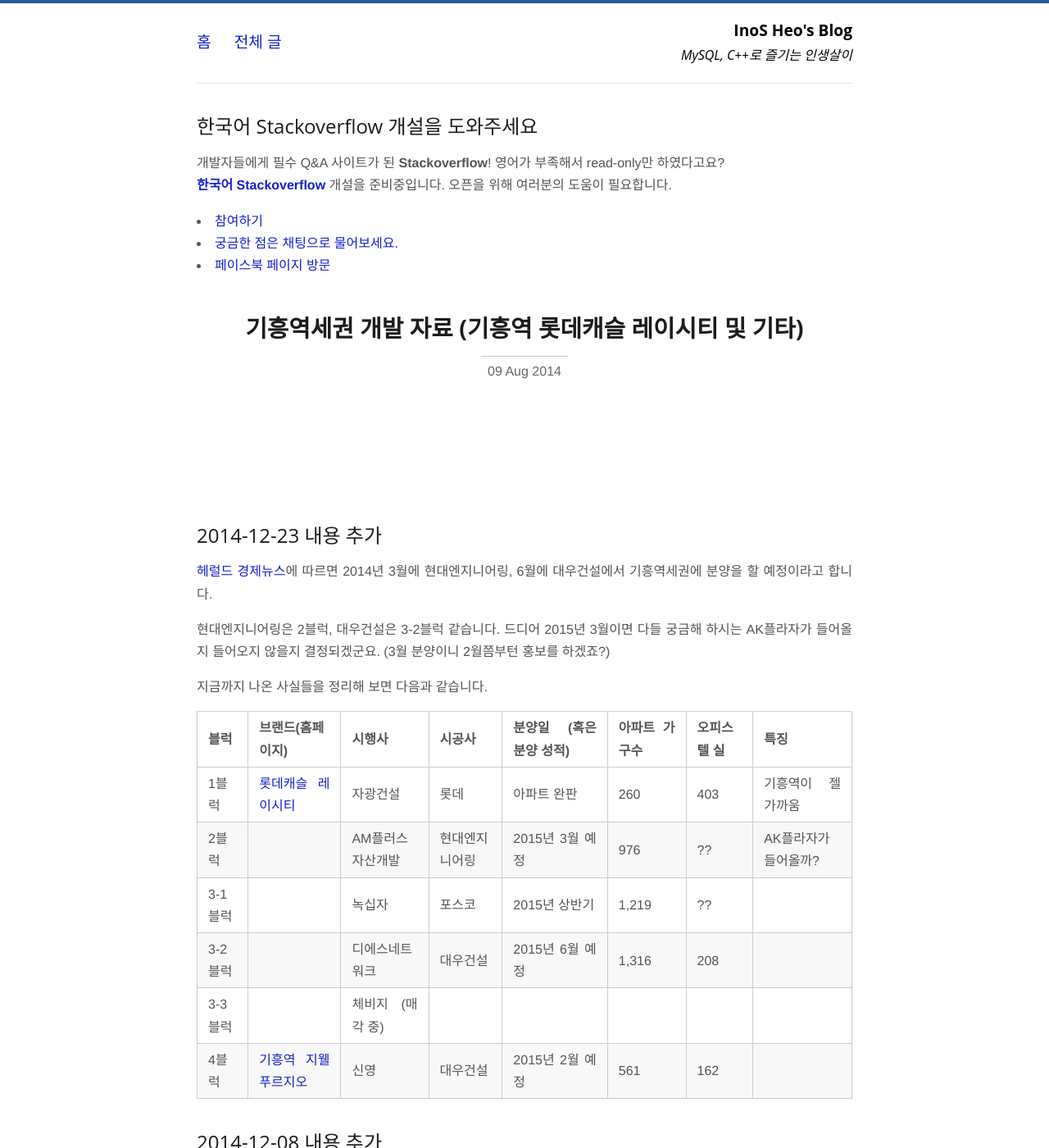
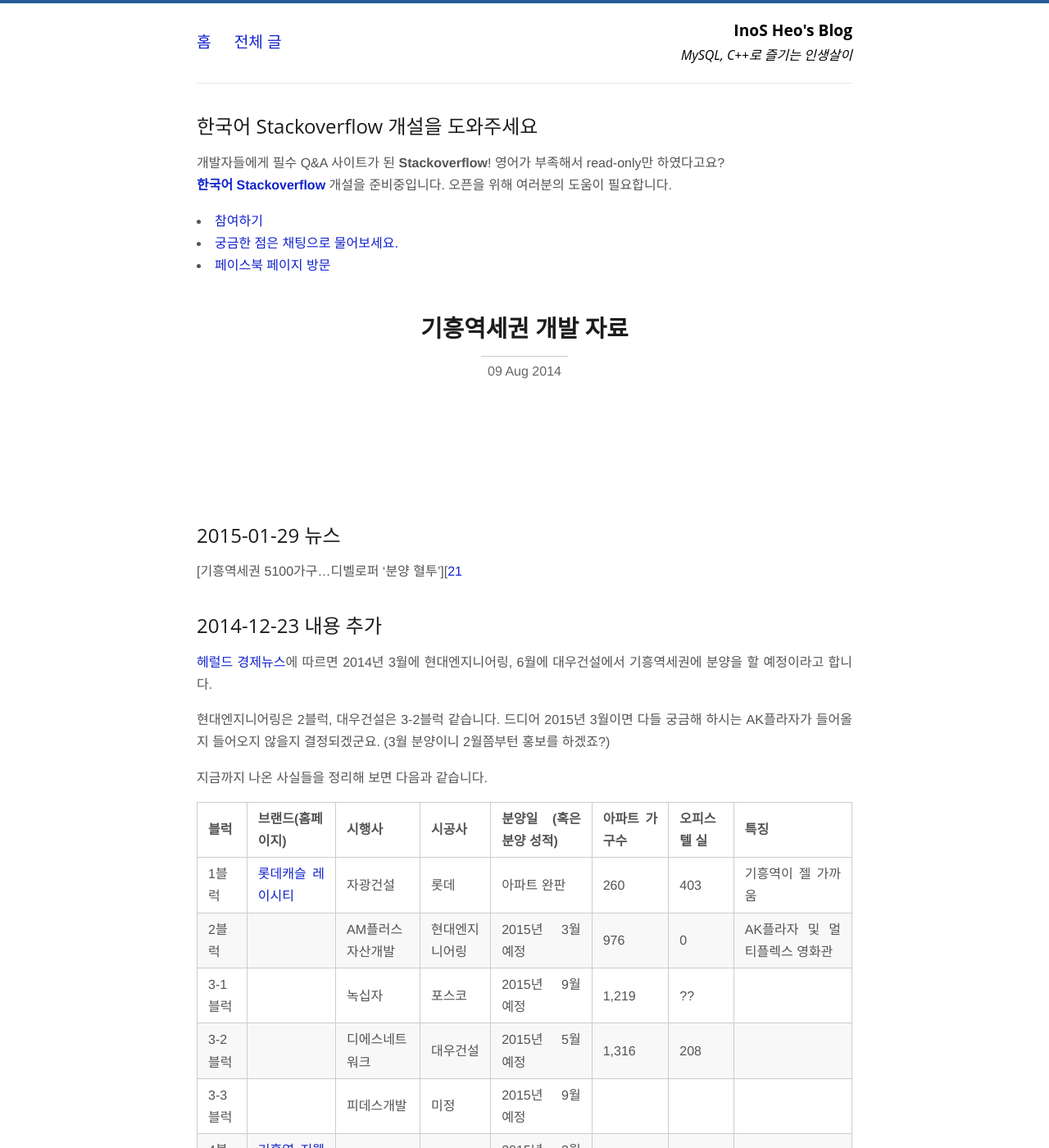
Before and after one commit to jason-heo/jason-heo.github.io, a Jekyll site: the page built from _posts/2014-08-09-giheung-stat.md, in a window 1280 px wide and 1400 px high. Shown: the whole window at 82% size. Built offline with Jekyll 4.4.1, drawn with Linux system fonts in a browser that asks for light colours; Markdown is read by kramdown in place of the engine named in the settings; comment, search, counter and statistics services are not loaded.

Commit message:
뉴스 추가. 분양 일정 수정

```diff
--- a/_posts/2014-08-09-giheung-stat.md
+++ b/_posts/2014-08-09-giheung-stat.md
@@ -1,8 +1,12 @@
 ---
 layout: post
-title: "기흥역세권 개발 자료 (기흥역 롯데캐슬 레이시티 및 기타)"
+title: "기흥역세권 개발 자료"
 categories: life
 ---
+
+## 2015-01-29 뉴스
+
+[기흥역세권 5100가구…디벨로퍼 '분양 혈투'][[21]
 
 ## 2014-12-23 내용 추가
 
@@ -15,11 +19,11 @@
 |블럭|브랜드(홈페이지)|시행사|시공사|분양일 (혹은 분양 성적)|아파트 가구수|오피스텔 실|특징|
 |----|------|------|------|-----------------------|-------------|-----------|----|
 |1블럭  |[롯데캐슬 레이시티][19]    |자광건설        |롯데          |아파트 완판    |260  |403|기흥역이 젤 가까움|
-|2블럭  |                           |AM플러스자산개발|현대엔지니어링|2015년 3월 예정|976  |?? |AK플라자가 들어올까?|
-|3-1블럭|                           |녹십자          |포스코        |2015년 상반기  |1,219|?? | |
-|3-2블럭|                           |디에스네트워크  |대우건설      |2015년 6월 예정|1,316|208| |
-|3-3블럭|                           |체비지 (매각 중)|              |               |     |   | |
-|4블럭  |[기흥역 지웰 푸르지오][20] |신영            |대우건설      |2015년 2월 예정|561  |162| |
+|2블럭  |                           |AM플러스자산개발|현대엔지니어링|2015년 3월 예정|976  |0|AK플라자 및 멀티플렉스 영화관|
+|3-1블럭|                           |녹십자          |포스코        |2015년 9월 예정|1,219|?? | |
+|3-2블럭|                           |디에스네트워크  |대우건설      |2015년 5월 예정|1,316|208| |
+|3-3블럭|                           |피데스개발      |미정          |2015년 9월 예정|     |   | |
+|4블럭  |[기흥역 지웰 푸르지오][20] |신영            |대우건설      |2015년 3월 예정|561  |162| |
 
 ## 2014-12-08 내용 추가
 
@@ -199,3 +203,4 @@
 [18]: http://news.naver.com/main/read.nhn?mode=LSD&mid=sec&sid1=101&oid=016&aid=0000600944
 [19]: http://www.lotte-raycity.com/
 [20]: http://giheung.g-well.co.kr/
+[21]: http://news.naver.com/main/read.nhn?mode=LSD&mid=sec&oid=015&aid=0003243849&sid1=001
```
